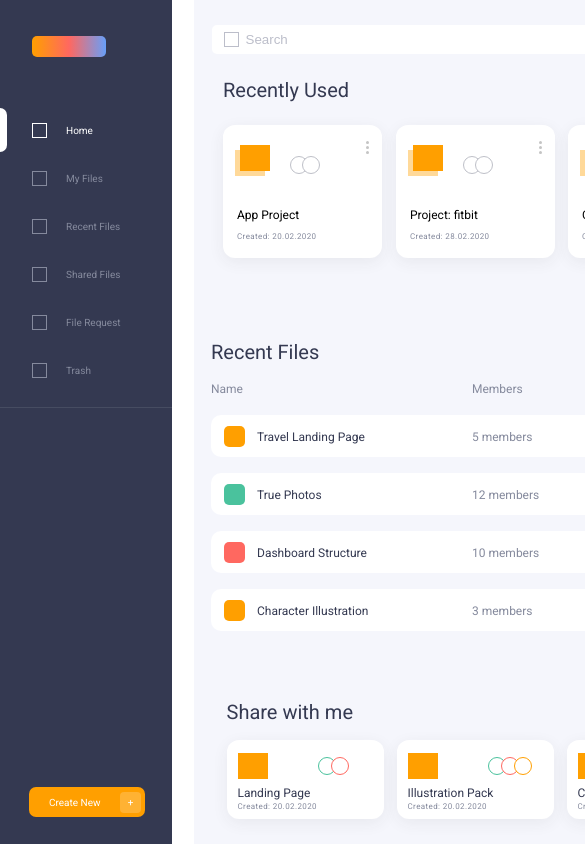
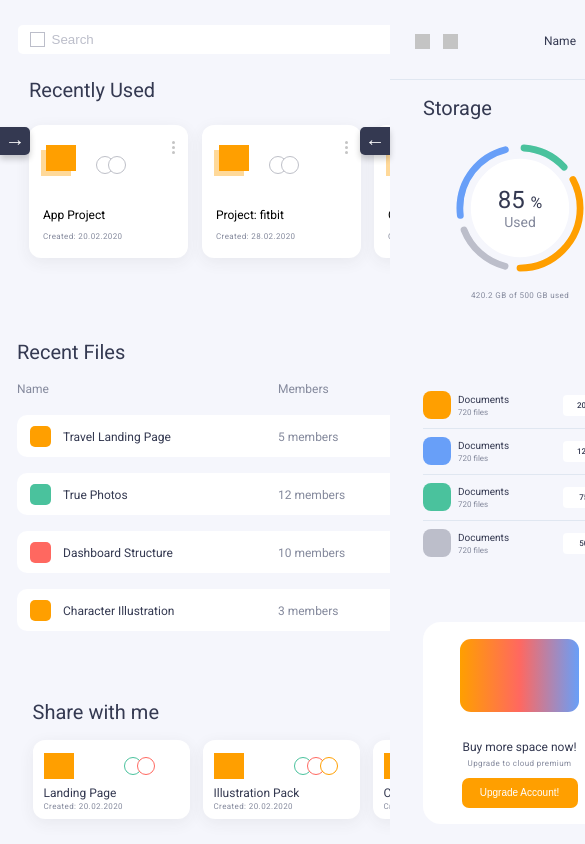
Before and after one commit to stevenlara-ravn/CSS-Nerdery-Challenge, a website built with Vite: page index.html in a window 390 px wide. Shown: the top 844 px of the page, 585 px wide, since content can reach past the window. Built offline with nearby package versions, Linux system fonts and the light colour scheme.

Commit message:
styles: Add responsive for mobile with buttons

```diff
--- a/index.html
+++ b/index.html
@@ -400,6 +400,10 @@
             </div>
         </aside>
     </div>
+
+    <!-- Floating buttons -->
+    <button class="floating-button floating-button--left" onclick="toggleSidebar('left')">→</button>
+    <button class="floating-button floating-button--right" onclick="toggleSidebar('right')">←</button>
 </body>
 
 <script>
@@ -407,6 +411,46 @@
         const popup = document.getElementById('popup');
         popup.classList.toggle('show')
     }
+
+    function toggleSidebar (side) {
+        const leftSidebar = document.querySelector('.grid-container__left-sidebar');
+        const rightSidebar = document.querySelector('.grid-container__right-sidebar');
+        const leftButton = document.querySelector('.floating-button--left');
+        const rightButton = document.querySelector('.floating-button--right');
+
+        if (side === 'left') {
+            const isOpen = leftSidebar.classList.toggle('open');
+
+            rightSidebar.classList.remove('open');
+            rightButton.classList.remove('hidden');
+            leftButton.classList.toggle('hidden', isOpen);
+        } else if (side === 'right') {
+            const isOpen = rightSidebar.classList.toggle('open');
+
+            leftSidebar.classList.remove('open');
+            leftButton.classList.remove('hidden');
+            rightButton.classList.toggle('hidden', isOpen);
+        }
+    }
+
+    document.addEventListener('click', function (event) {
+        const leftSidebar = document.querySelector('.grid-container__left-sidebar');
+        const rightSidebar = document.querySelector('.grid-container__right-sidebar');
+        const leftButton = document.querySelector('.floating-button--left');
+        const rightButton = document.querySelector('.floating-button--right');
+
+        if (
+            !event.target.closest('.grid-container__left-sidebar') &&
+            !event.target.closest('.grid-container__right-sidebar') &&
+            !event.target.closest('.floating-button')
+        ) {
+            leftSidebar.classList.remove('open');
+            rightSidebar.classList.remove('open');
+
+            leftButton.classList.remove('hidden');
+            rightButton.classList.remove('hidden');
+        }
+    });
 
     document
         .getElementById('grid-container__main-content--search-input')
--- a/src/assets/styles/index.css
+++ b/src/assets/styles/index.css
@@ -4,3 +4,91 @@
 @import url('./layout/main.css');
 @import url('./layout/right-sidebar.css');
 @import url('./components/icons.css');
+
+.floating-button {
+    position: fixed;
+    display: none;
+    top: 15%;
+    z-index: 1;
+    padding: 1px 5px 4px;
+    background-color: var(--bg-gray-600);
+    color: var(--bg-white);
+    font-size: 20px;
+    border: none;
+    cursor: pointer;
+    box-shadow: 0px 4px 6px rgba(0, 0, 0, 0.2);
+}
+
+.floating-button--left {
+    left: 0px;
+    border-radius: 0 5px 5px 0;
+}
+
+.floating-button--right {
+    right: 0px;
+    border-radius: 5px 0 0 5px;
+}
+
+@media screen and (max-width: 1027px) {
+    .grid-container {
+        grid-template-areas: "main-content right-sidebar";
+        grid-template-columns: 1fr 252px;
+    }
+
+    .grid-container__left-sidebar {
+        transform: translateX(-100%);
+        position: fixed;
+        top: 0;
+        left: 0;
+        height: 100dvh;
+        width: 20%;
+        z-index: 1;
+    }
+
+    .floating-button.floating-button--left {
+        display: block;
+    }
+
+    .floating-button.floating-button--right {
+        display: none;
+    }
+}
+
+@media screen and (max-width: 840px) {
+    .grid-container {
+        grid-template-areas: "main-content";
+        grid-template-columns: 1fr;
+    }
+
+    .grid-container__left-sidebar {
+        width: 30%;
+    }
+
+    .grid-container__right-sidebar {
+        transform: translateX(100%);
+        position: fixed;
+        width: 30%;
+        top: 0;
+        right: 0;
+    }
+
+    .floating-button.floating-button--left {
+        display: block;
+    }
+
+    .floating-button.floating-button--right {
+        display: block;
+    }
+}
+
+.grid-container__left-sidebar.open {
+    transform: translateX(0);
+}
+
+.grid-container__right-sidebar.open {
+    transform: translateX(0);
+}
+
+.floating-button.hidden {
+    display: none;
+}
--- a/src/assets/styles/layout/left-sidebar.css
+++ b/src/assets/styles/layout/left-sidebar.css
@@ -11,8 +11,13 @@
     color: var(--bg-white);
     min-width: 172px;
     width: 100%;
+    height: 100dvh;
 }
 
 .grid-container__left-sidebar--files-section {
+    display: flex;
+    flex-direction: column;
+    justify-content: center;
+    align-items: center;
     padding: 0 29px 27px;
 }
--- a/src/assets/styles/layout/main.css
+++ b/src/assets/styles/layout/main.css
@@ -10,7 +10,8 @@
     width: 100%;
     grid-template-areas: "left-sidebar main-content right-sidebar";
     grid-template-columns: 172px 1fr 252px;
-    height: 100vh;
+    height: 100dvh;
+    overflow: hidden;
 }
 
 .grid-container__main-content {
@@ -23,6 +24,7 @@
     padding: 25px 16px;
     min-width: 562px;
     width: 100%;
+    height: 100dvh;
 }
 
 .grid-container__main-content--content-container {
--- a/src/assets/styles/layout/right-sidebar.css
+++ b/src/assets/styles/layout/right-sidebar.css
@@ -9,5 +9,5 @@
     background-color: var(--bg-gray-100);
     min-width: 252px;
     width: 100%;
-    height: 100%;
+    height: 100dvh;
 }
```
